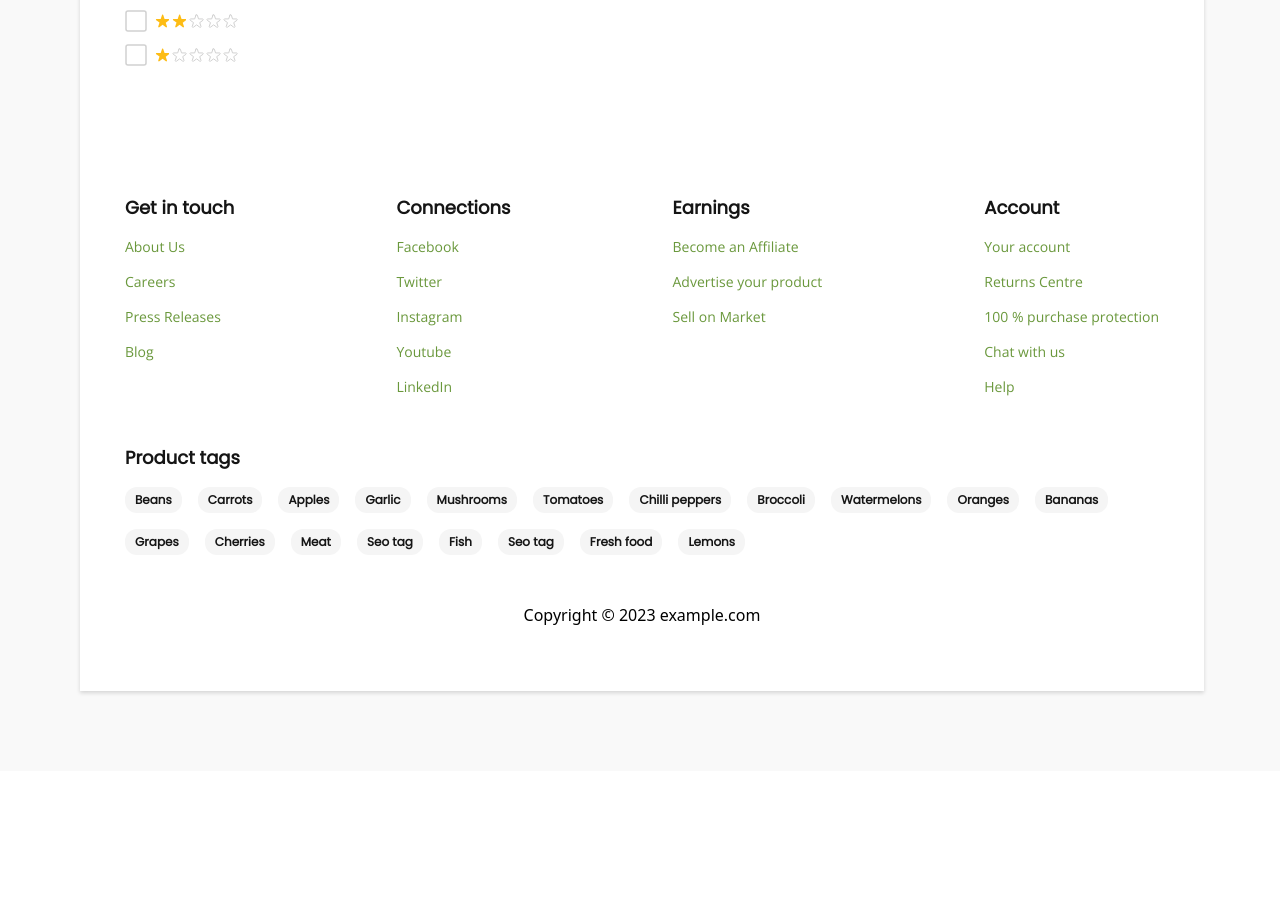
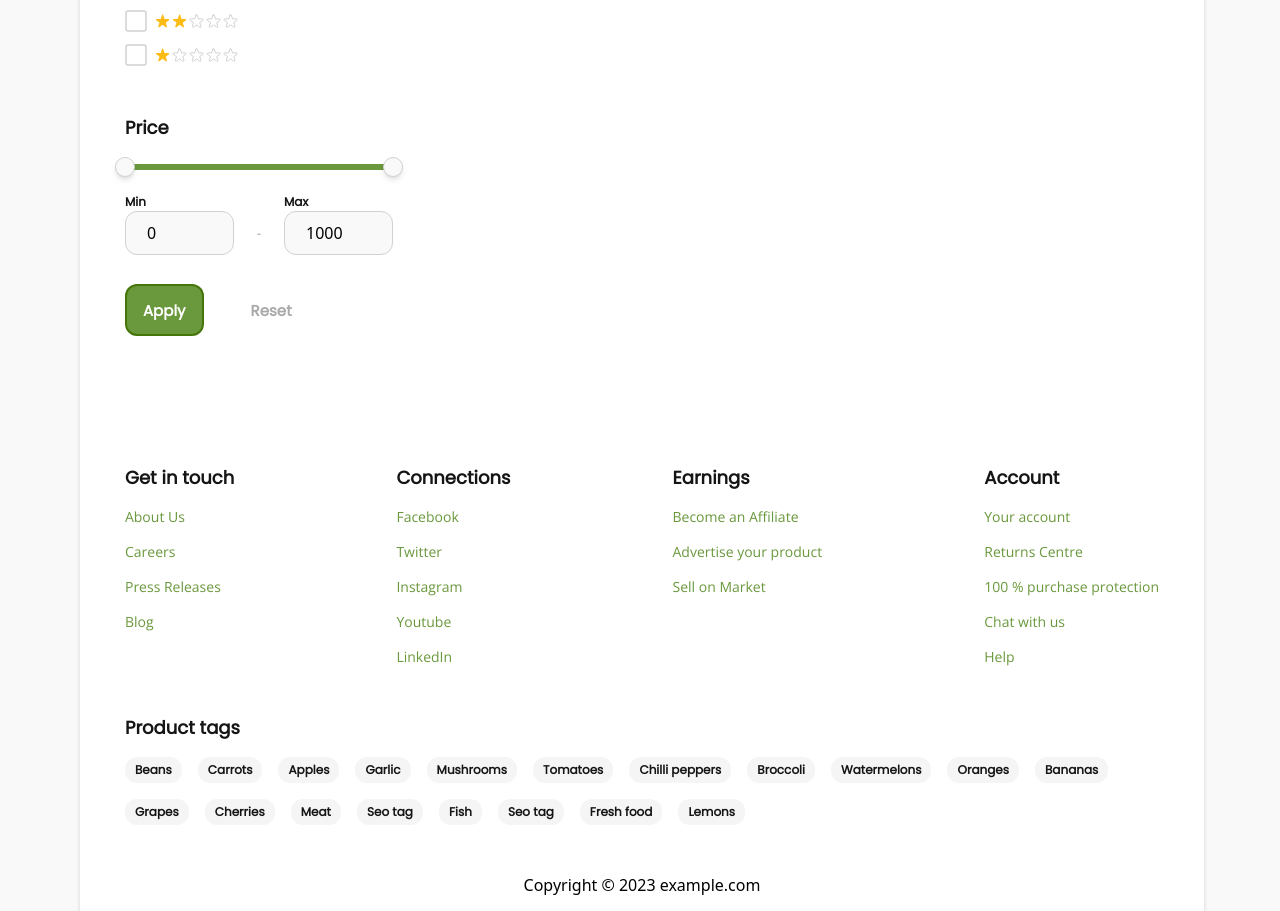
Before and after one commit to f-a-t-h-e/svelte-ecommerce, a SvelteKit app: page /Bakery in a window 1280 px wide. Shown: the part 1187-2098 px from the top of the page. Before the commit the page ends 1958 px from the top, so only its background shows below. Built offline with nearby package versions, Linux system fonts and the light colour scheme.

Commit message:
Add : price filtre

```diff
--- a/src/app.css
+++ b/src/app.css
@@ -5,6 +5,30 @@
 @layer base {
 	input {
 		all: unset;
+	}
+	/* Chrome, Safari, Edge, Opera */
+	input::-webkit-outer-spin-button,
+	input::-webkit-inner-spin-button {
+		-webkit-appearance: none;
+		margin: 0;
+	}
+
+	/* Firefox */
+	input[type='number'] {
+		-moz-appearance: textfield;
+	}
+	input[type='number']::-webkit-inner-spin-button {
+		display: none;
+	}
+	input[type='number']::-webkit-inner-spin-button,
+	input[type='number']::-webkit-outer-spin-button {
+		-webkit-appearance: none;
+		margin: 0;
+	}
+	input[type='number'] {
+		-moz-appearance: none;
+		appearance: none;
+		margin: 0;
 	}
 }
 @tailwind components;
--- /dev/null
+++ b/src/lib/components/bi-range/BiRange.svelte
@@ -0,0 +1,240 @@
+<script lang="ts">
+	import { beforeUpdate, onMount } from 'svelte';
+
+	let max: number = 1000;
+	let min: number = 0;
+	let track: HTMLElement;
+	const voidFN = (..._: any) => {};
+	let move = voidFN;
+	let moveActiveX = (val: number) => {
+		if (val > 1000) {
+			max = 1000;
+		} else if (val < min + 25) {
+			max = min + 25;
+		} else {
+			max = val;
+		}
+	};
+	let moveActiveN = (val: number) => {
+		if (min < 0) {
+			min = 0;
+		} else if (min > max - 25) {
+			min = max -25;
+		} else {
+			min = val;
+		}
+	};
+	const step = 5;
+	// $: filterX(max);
+	// $: filterN(min);
+	// function filterX(val: string | number) {
+	// 	max = `${val}`.replace(/\D/g, '');
+	// 	if (max < min) {
+	// 		max = min;
+	// 	}
+	// }
+	// function filterN(val: string | number) {
+	// 	min = `${val}`.replace(/\D/g, '');
+	// 	if (min > max) {
+	// 		min = max;
+	// 	}
+	// }
+
+	// @todo : use getters and setters instead
+	beforeUpdate(() => {
+		if (max > 1000) {
+			max = 1000;
+		} else if (min < 0) {
+			min = 0;
+		} else if (min > max - 25) {
+			min = max - 25;
+		} else if (max < min + 25) {
+			max = min + 25;
+		}
+	});
+
+</script>
+
+<div class="">
+	<div
+		class="range relative"
+		on:pointermove={(e) => {
+			if (!!e.pressure) {
+				const rect = e.currentTarget.getBoundingClientRect();
+				const x = e.clientX - rect.left;
+
+				move(Math.round((x / rect.width) * 1000))/* / step) * step)*/;
+			}
+		}}
+	>
+    <!-- <input class="absolute bg-red-400 w-full left-0 p-0" type="range" id="aaa" name="aaa" > -->
+    <!-- <input class="absolute bg-red-400 w-full left-0 p-0" type="range" id="bbb"> -->
+		<div
+			class="track"
+			bind:this={track}
+			style="background-image: linear-gradient(90deg,
+            var(--c-1-e, #EBEBEB) calc(({min}/1000)*100%), var(--c-2-a, #6A983C) calc(({min}/1000)*100%),
+            var(--c-2-a, #6A983C) calc(({max}/1000)*100%), var(--c-1-e, #EBEBEB) calc(({max}/1000)*100%));"
+		>
+			<!-- min -->
+			<div class="controller" style="left: calc(({min}/1000)*100%);">
+				<div
+					role="slider"
+					tabindex="0"
+					aria-valuemax={max}
+					aria-valuemin={0}
+					aria-orientation="horizontal"
+					aria-label="min"
+					aria-valuenow={min}
+					on:pointerup={() => {
+						move = voidFN;
+					}}
+					on:pointerdown={(e) => {
+                        e.currentTarget.focus()
+						move = moveActiveN;
+					}}
+					on:pointercancel={() => {
+						move = voidFN;
+					}}
+					on:keydown={(e) => {
+						if (e.key === 'ArrowRight') {
+							e.preventDefault();
+                            if (min + step > max - 25) {
+                                min = max - 25;
+                                return;
+                            }
+							min += step;
+						} else if (e.key === 'ArrowLeft') {
+							e.preventDefault();
+							min -= step;
+						}
+					}}
+				><input type="range" min="0" max="1000" class="block w-full h-full opacity-0"></div>
+			</div>
+
+			<!-- max -->
+			<div class="controller" style="left: calc(({max}/1000)*100%);">
+				<div
+					role="slider"
+					tabindex="0"
+					aria-valuemax={1000}
+					aria-valuemin={min}
+					aria-orientation="horizontal"
+					aria-label="max"
+					aria-valuenow={max}
+					on:pointerup={() => {
+						move = voidFN;
+					}}
+					on:pointercancel={() => {
+						move = voidFN;
+					}}
+					on:pointerdown={(e) => {
+                        e.currentTarget.focus()
+						move = moveActiveX;
+					}}
+					on:keydown={(e) => {
+						if (e.key === 'ArrowRight') {
+							e.preventDefault();
+							max += step;
+						} else if (e.key === 'ArrowLeft') {
+							e.preventDefault();
+							if (max - step < min+25) {
+                                max = min+25;
+								return;
+							}
+							max -= step;
+						}
+					}}
+				><input type="range" min="0" max="0" class="block w-full h-full opacity-0" ></div>
+			</div>
+		</div>
+	</div>
+	<!-- inputs -->
+	<div class="inputs">
+		<p class="s6 col-[1/2] row-[1/2] text-c-1-a">Min</p>
+		<div class="col-[1/2] row-[2/3] flex h-[2.625rem]">
+			<input
+				class="text-body h-full rounded-[.75rem] border border-solid border-c-1-d bg-c-1-h"
+				placeholder="0"
+				type="number"
+				bind:value={min}
+				max={max-25}
+				min={0}
+				inputmode="numeric"
+			/>
+		</div>
+
+		<div class="col-[2/3] row-[2/3] my-auto flex h-full items-center justify-center">
+			<p class="body text-c-1-c select-none">-</p>
+		</div>
+
+		<p class="s6 col-[3/4] row-[1/2] text-c-1-a">Max</p>
+		<div class="col-[3/4] row-[2/3] flex h-[2.625rem] w-full">
+			<input
+				class="text-body h-full rounded-[.75rem] border border-solid border-c-1-d bg-c-1-h"
+				placeholder="000"
+				type="number"
+				bind:value={max}
+				min={min+25}
+				max={1000}
+				inputmode="numeric"
+			/>
+		</div>
+	</div>
+    <div class="flex gap-[2.13rem] items-center mt-[1.9375rem]">
+        <!-- apply -->
+        <button class="py-[.75rem] px-[1rem] rounded-[.75rem] border-[2px] border-c-2-b bg-c-2-a">
+            <span class="button text-c-1-j inline-block">Apply</span>
+        </button>
+        <!-- reset -->
+        <button class="py-[.375rem] px-[.75rem] rounded-[.75rem] bg-c-1-j hover:bg-c-1-e"
+        on:click={()=>{
+            max=1000
+            min=0
+        }}>
+            <span class="button text-c-1-c inline-block px-[1px]">Reset</span>
+        </button>
+    </div>
+</div>
+<style lang="postcss">
+	.range {
+		@apply mb-[1rem] flex h-[1.25rem] items-center;
+	}
+	.track {
+		@apply relative h-[.375rem] w-full rounded-full bg-c-1-e flex;
+	}
+	.controller {
+		/* @apply absolute -top-[calc((1.25rem-.375rem)/2)] h-[1.25rem] w-[1.25rem] rounded-full border border-c-1-d bg-c-1-j; */
+		@apply absolute top-[calc((.375rem)/2)] h-0 w-0;
+	}
+	.controller > div {
+		@apply h-[1.25rem] w-[1.25rem] -translate-x-1/2 -translate-y-1/2 rounded-[.75rem] border border-solid
+                border-c-1-d bg-c-1-h outline-none origin-center cursor-pointer;
+		/* box-shadow: 0 0 5px rgba(0, 0, 0, 0.5); */
+		@apply shadow-md;
+	}
+    @keyframes pulse {
+        0% {
+            scale: .8;
+        }
+        40% {
+            scale: 1.05;
+        }
+        100% {
+            scale: 1;
+        }
+    }
+    .controller > div:focus-visible, .controller > div:focus, .controller > div:focus-within {
+        @apply border-c-2-a border-2 outline outline-offset-0 outline-c-2-a outline-2;
+        animation: pulse .25s ease 1;
+    }
+	input[type="number"] {
+		@apply w-full px-[1.3125rem];
+	}
+	.inputs {
+		display: grid;
+		grid-template-columns: 6.8125rem auto 6.8125rem;
+		grid-template-rows: 1.125rem 2.625rem;
+		column-gap: 0.875rem;
+	}
+</style>
--- a/src/routes/[category]/+page.svelte
+++ b/src/routes/[category]/+page.svelte
@@ -4,6 +4,7 @@
 	import CheckBrand from './CheckBrand.svelte';
 	import CheckRating from './CheckRating.svelte';
 	import HeaderFiltres from './HeaderFiltres.svelte';
+	import PriceFiltre from './PriceFiltre.svelte';
 </script>
 
 <div class="flex bg-c-1-j px-[2.8125rem] py-[1rem]">
@@ -97,5 +98,7 @@
 		/>
 		<!-- check rating filtre -->
 		<CheckRating />
+		<!-- Price filtre -->
+		<PriceFiltre />
 	</div>
 </main>
--- /dev/null
+++ b/src/routes/[category]/PriceFiltre.svelte
@@ -0,0 +1,9 @@
+<script lang="ts">
+	import BiRange from "$lib/components/bi-range/BiRange.svelte";
+
+    let value:number
+</script>
+<div class="max-w-[16.75rem]">
+	<p class="s4 mb-[1rem] text-c-1-a">Price</p>
+    <BiRange />
+</div>
```
